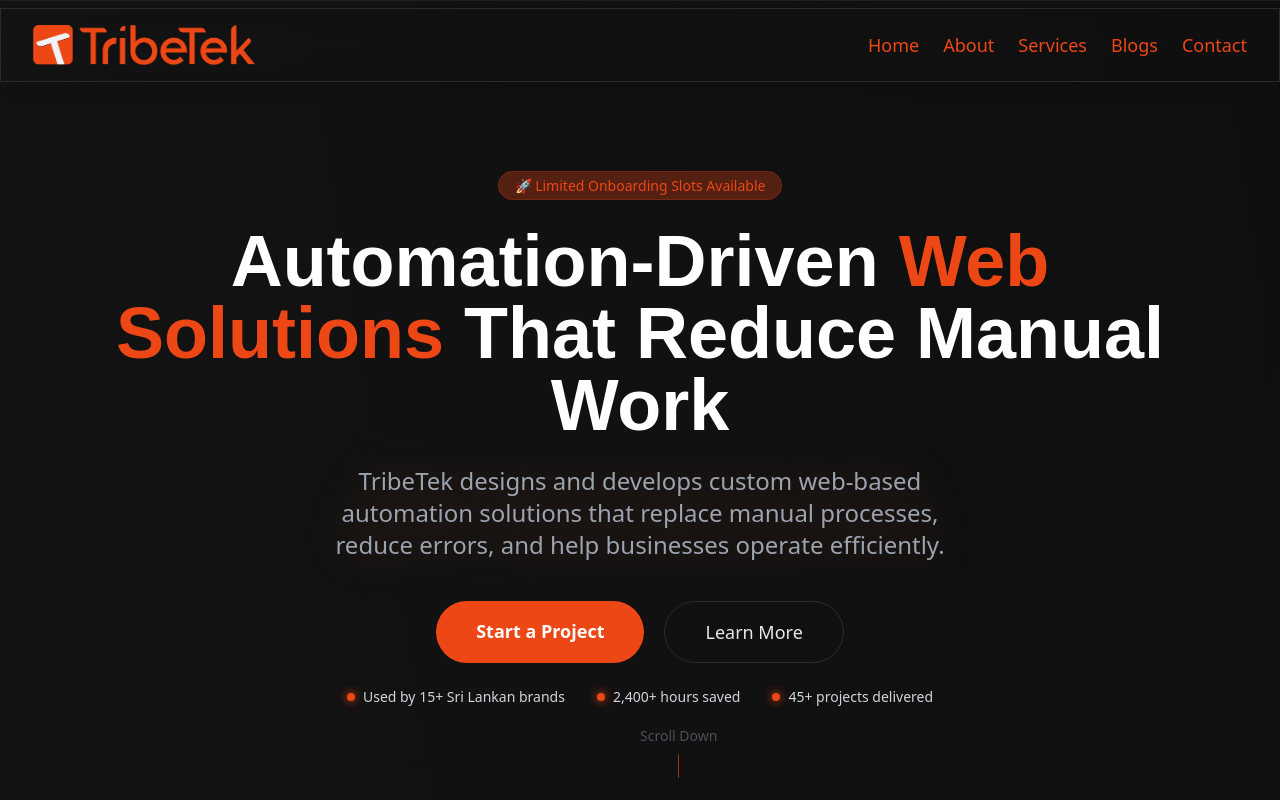
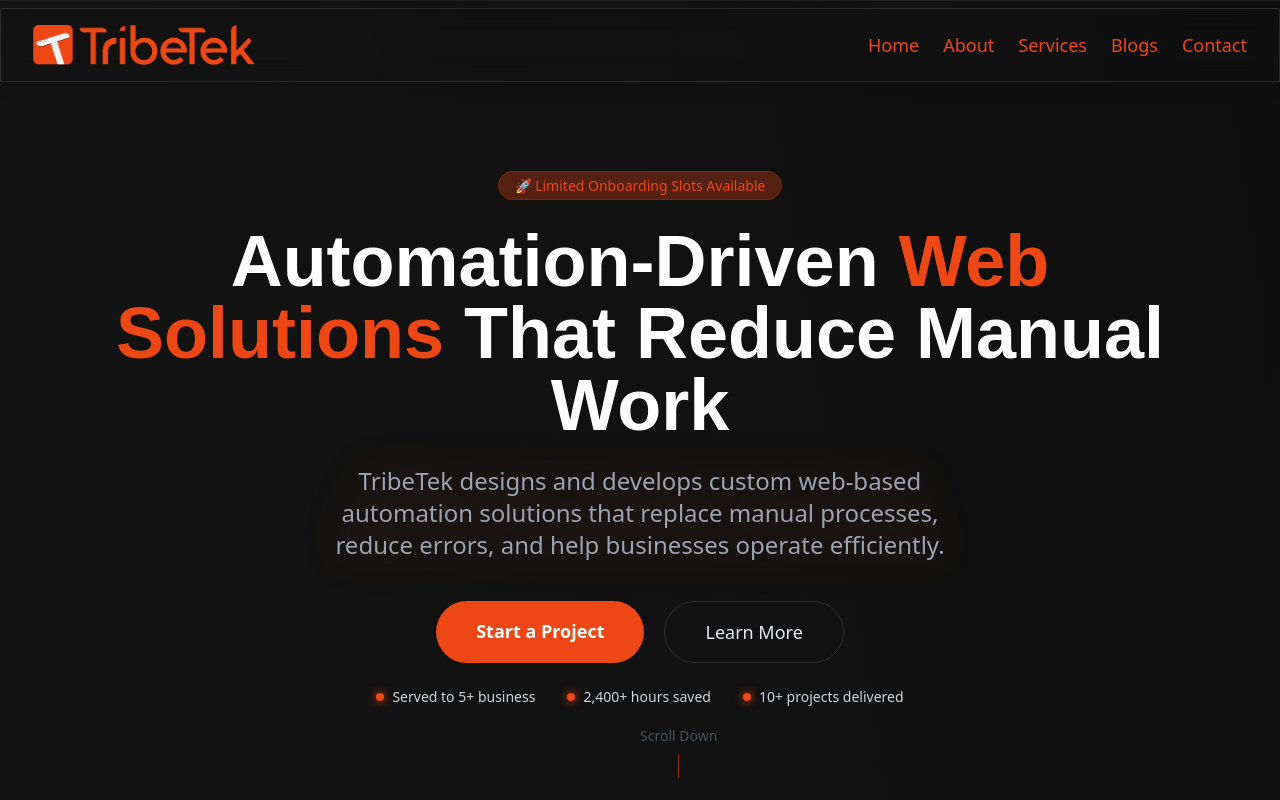
Before and after one commit to DinushanSriskandaraja/tribetek, a Next.js app: page / in a window 1280 px wide. Shown: the top 800 px of the page. Built offline with nearby package versions, Linux system fonts and the light colour scheme; a web font is replaced by a local one.

Commit message:
stats updated on hero

```diff
--- a/Components/HeroSection.tsx
+++ b/Components/HeroSection.tsx
@@ -80,7 +80,7 @@
           {/* Item 1 */}
           <div className="flex items-center gap-2">
             <span className="h-2 w-2 rounded-full bg-[#ED4716] shadow-[0_0_10px_#ED4716]"></span>
-            <span>Used by 15+ Sri Lankan brands</span>
+            <span>Served to 5+ business</span>
           </div>
 
           {/* Item 2 */}
@@ -92,7 +92,7 @@
           {/* Item 3 */}
           <div className="flex items-center gap-2">
             <span className="h-2 w-2 rounded-full bg-[#ED4716] shadow-[0_0_10px_#ED4716]"></span>
-            <span>45+ projects delivered</span>
+            <span>10+ projects delivered</span>
           </div>
         </motion.div>
       </div>
```
